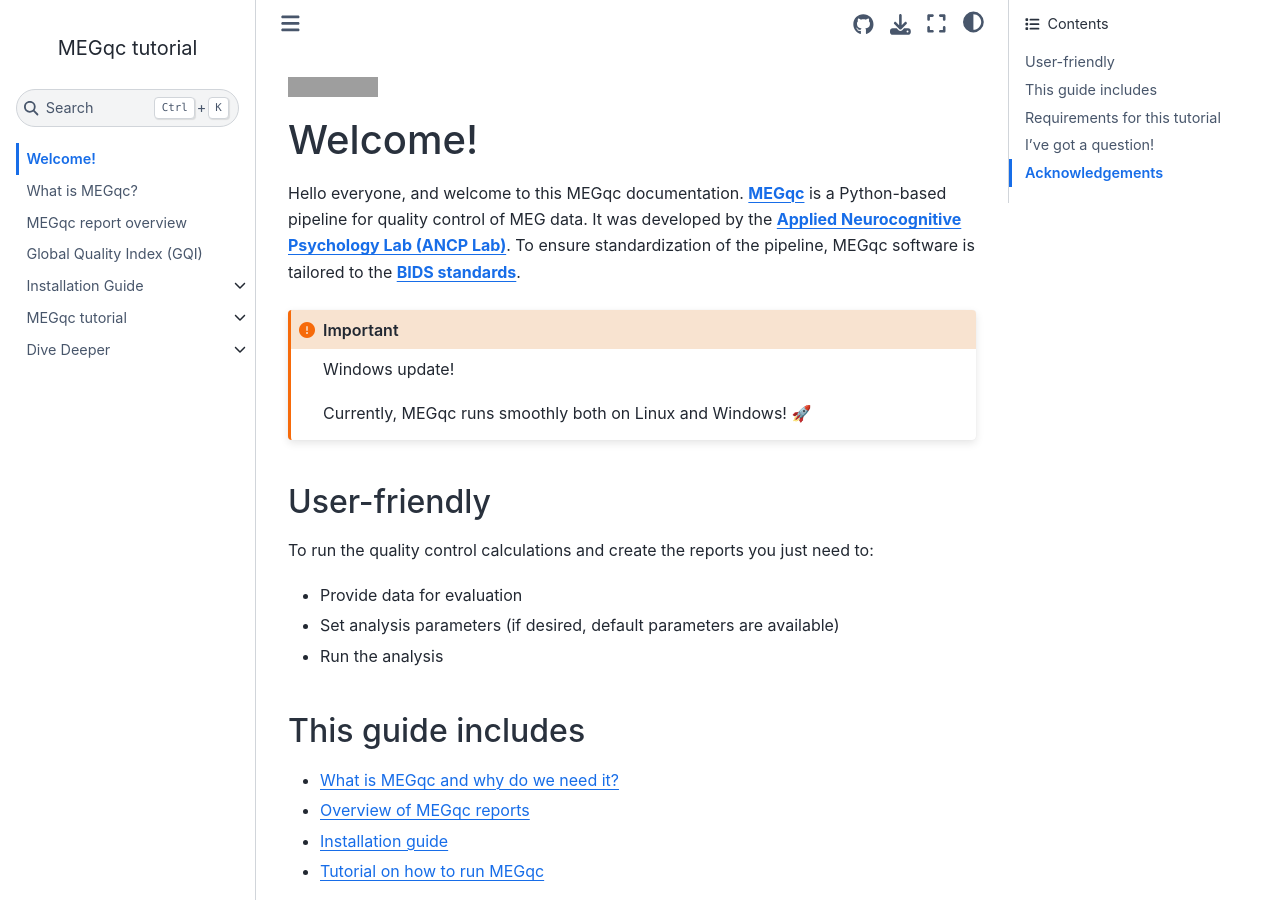
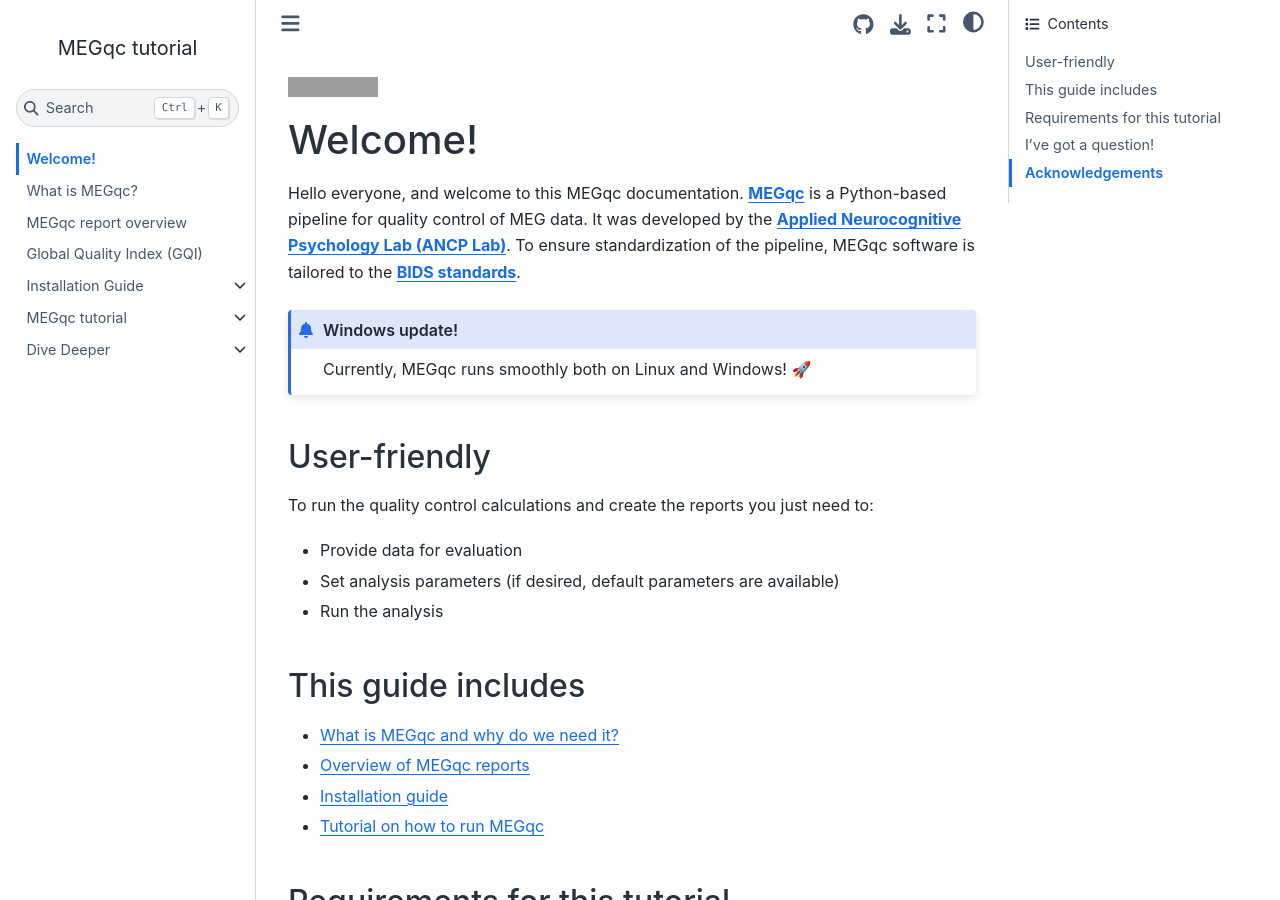
Before and after one commit to ANCPLabOldenburg/megqc_documentation, a Jupyter Book: the page built from index.md, in a window 1280 px wide and 900 px high. Built offline with Jupyter Book 1.0.4 settings and Sphinx 7.4.7 and the Sphinx Book theme 1.1.4, drawn with Linux system fonts in a browser that asks for light colours; pages that are not in the unit, such as notebooks, are missing from menus; grey boxes are pictures that could not be loaded.

Commit message:
Update index.md

````diff
--- a/index.md
+++ b/index.md
@@ -6,7 +6,7 @@ Hello everyone, and welcome to this MEGqc documentation.
 [**MEGqc**](https://github.com/ANCPLabOldenburg/MEGqc) is a Python-based pipeline for quality control of MEG data. It was developed by the [**Applied Neurocognitive Psychology Lab (ANCP Lab)**](https://uol.de/en/applied-neurocognitive-psychology). To ensure standardization of the pipeline, MEGqc software is tailored to the [**BIDS standards**](extra/bids.md).
 
 
-```{important} Windows update!
+```{admonition} Windows update!
 
 Currently, MEGqc runs smoothly both on Linux and Windows! 🚀
 
````
